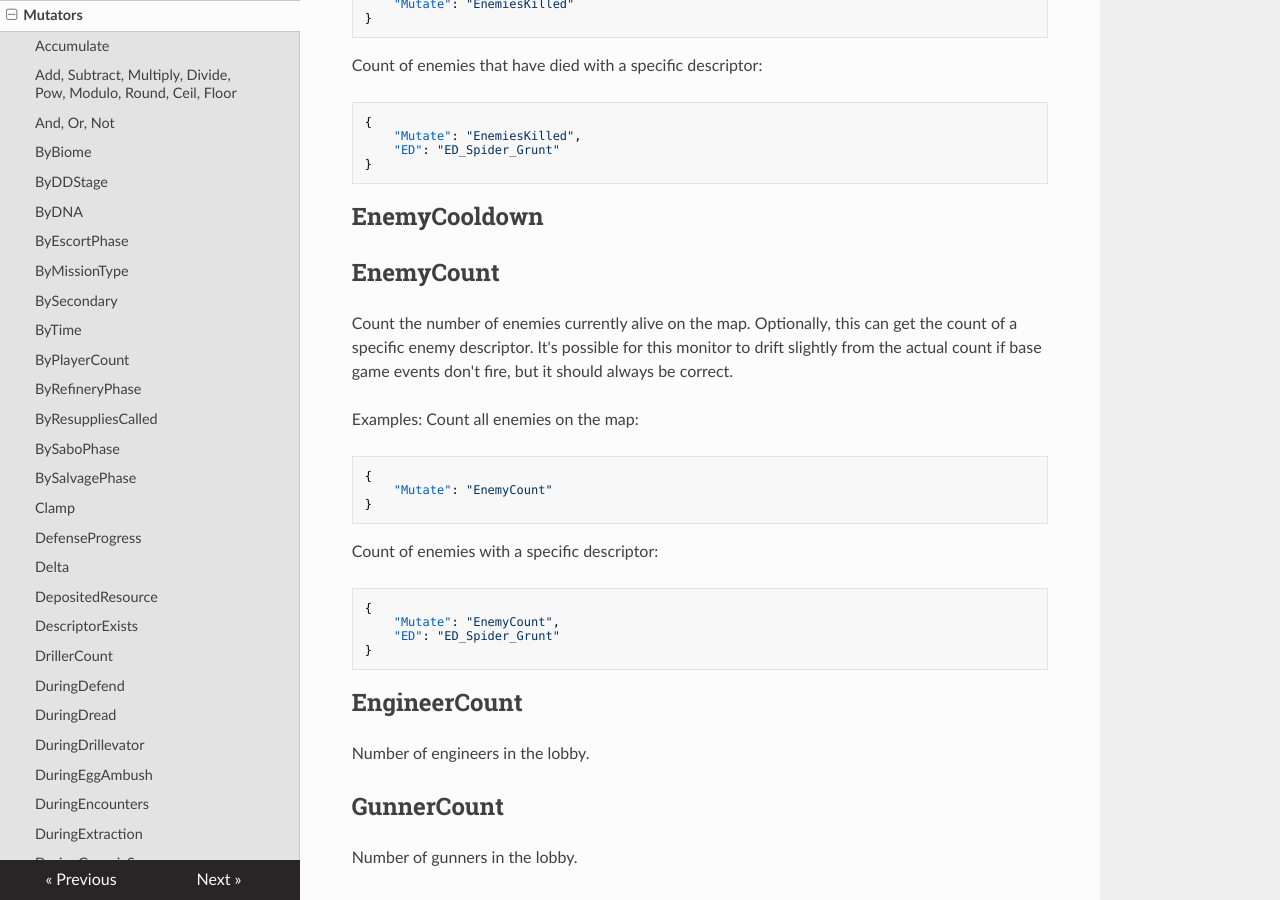
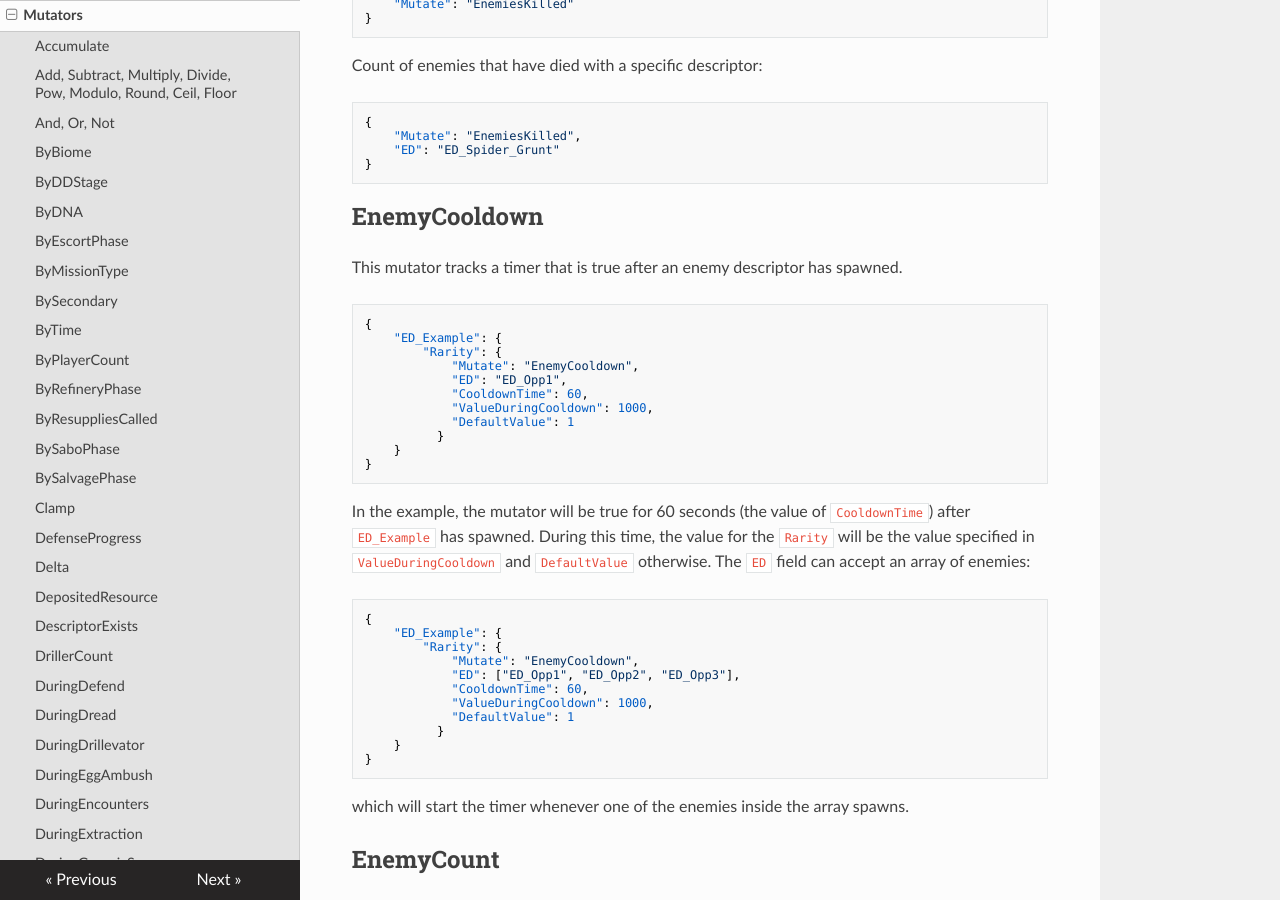
Before and after one commit to vonacht/cd2-docs, an MkDocs documentation site: the page built from docs/mutators.md, in a window 1280 px wide and 900 px high, scrolled down 11072 px. Built offline with MkDocs 1.6.1, drawn with Linux system fonts in a browser that asks for light colours; nearby versions of some CDN libraries.

Commit message:
added a description for EnemyCooldown mutator

````diff
--- a/docs/mutators.md
+++ b/docs/mutators.md
@@ -461,6 +461,40 @@ Count of enemies that have died with a specific descriptor:
 ```
 ## EnemyCooldown
 
+This mutator tracks a timer that is true after an enemy descriptor has spawned.
+
+```json
+{
+    "ED_Example": {
+        "Rarity": {
+            "Mutate": "EnemyCooldown",
+            "ED": "ED_Opp1",
+            "CooldownTime": 60,
+            "ValueDuringCooldown": 1000,
+            "DefaultValue": 1
+          }
+    }
+}
+```
+
+In the example, the mutator will be true for 60 seconds (the value of `CooldownTime`) after `ED_Example` has spawned. During this time, the value for the `Rarity` will be the value specified in `ValueDuringCooldown` and `DefaultValue` otherwise. The `ED` field can accept an array of enemies:
+
+```json
+{
+    "ED_Example": {
+        "Rarity": {
+            "Mutate": "EnemyCooldown",
+            "ED": ["ED_Opp1", "ED_Opp2", "ED_Opp3"],
+            "CooldownTime": 60,
+            "ValueDuringCooldown": 1000,
+            "DefaultValue": 1
+          }
+    }
+}
+```
+
+which will start the timer whenever one of the enemies inside the array spawns.
+
 
 ## EnemyCount
 Count the number of enemies currently alive on the map. Optionally, this can get the count of a specific enemy descriptor.
````
